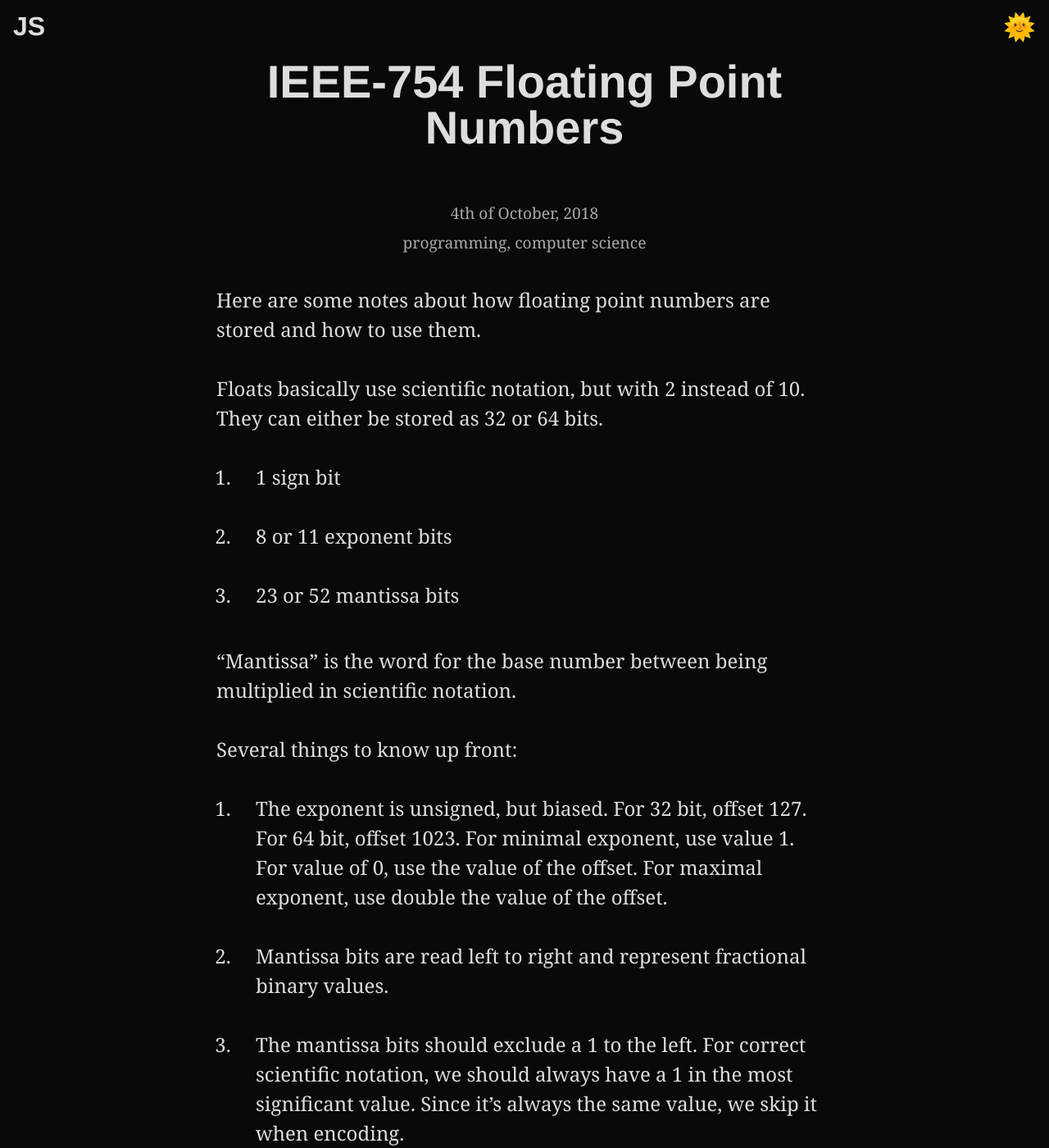
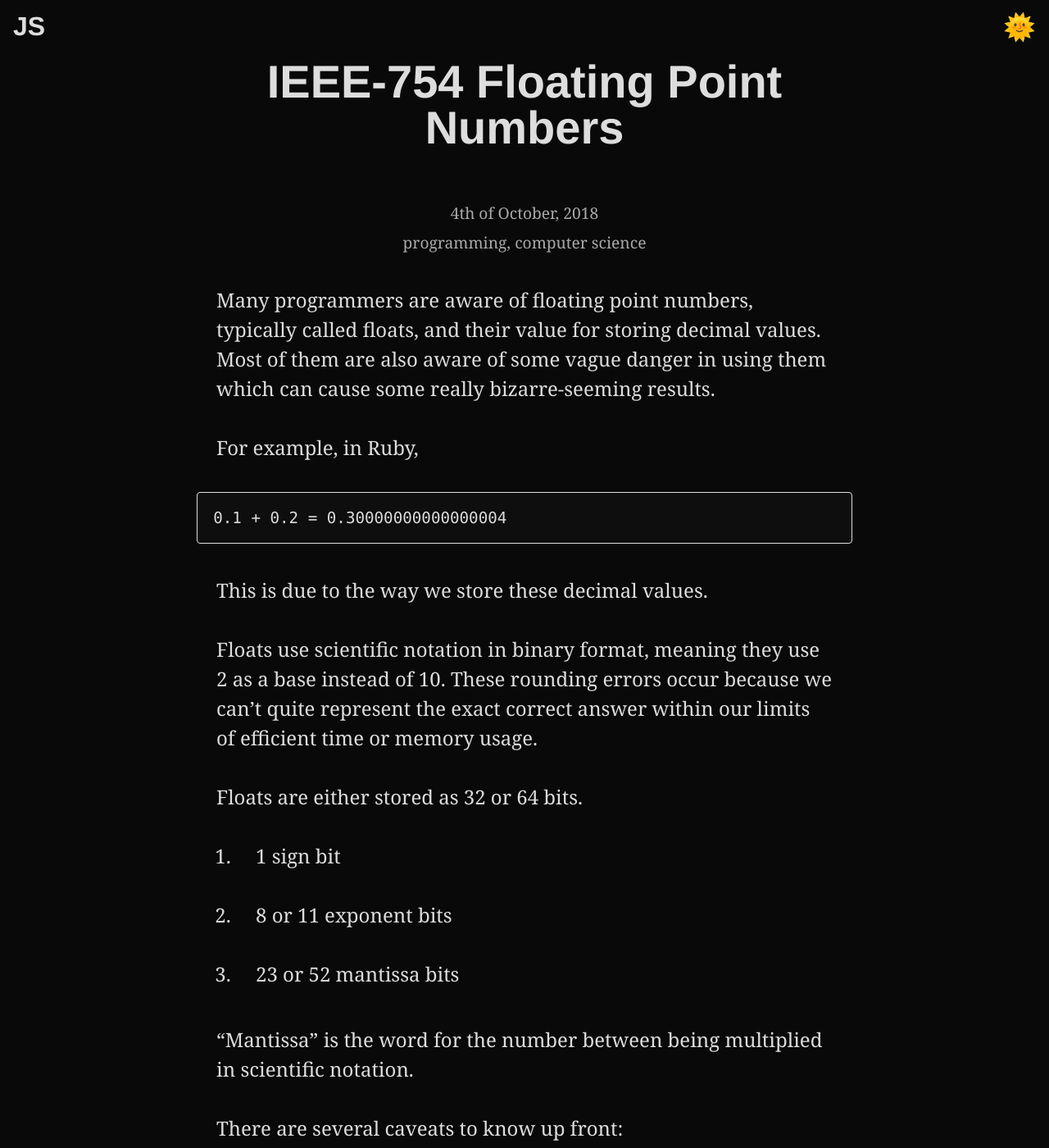
Before and after one commit to shreve/shreve.io, a Jekyll site: the page built from _posts/2018-10-4-ieee-754-float-point-numbers.md, in a window 1280 px wide and 1400 px high. Shown: the whole window at 82% size. Built offline with Jekyll 4.4.1, drawn with Linux system fonts in a browser that asks for light colours; some web fonts are replaced; comment, search, counter and statistics services are not loaded; some of the changed text lies outside the part shown.

Commit message:
Update floating point article, remove Sugu Toys

````diff
--- a/_layouts/page.html
+++ b/_layouts/page.html
@@ -37,7 +37,7 @@
         {{ content }}
       </div>
       <footer>
-        <span class="chunk">&copy; {{ site.time | date: '%Y' }} Jacob Evan Shreve</span>
+        <span class="chunk">&copy; {{ site.time | date: '%Y' }} Shreve Labs, LLC</span>
         <span class="chunk">Made with <span class="heart">&#x2764;</span> in Michigan</span>
       </footer>
     </div>
--- a/_posts/2018-10-4-ieee-754-float-point-numbers.md
+++ b/_posts/2018-10-4-ieee-754-float-point-numbers.md
@@ -7,11 +7,21 @@
 description: Some notes on how floating point numbers are stored and how to use them
 ---
 
-Here are some notes about how floating point numbers are stored and how to use
-them.
+Many programmers are aware of floating point numbers, typically called floats, and their value for storing decimal values.
+Most of them are also aware of some vague danger in using them which can cause some really bizarre-seeming results.
 
-Floats basically use scientific notation, but with 2 instead of 10. They can
-either be stored as 32 or 64 bits.
+For example, in Ruby,
+
+```
+0.1 + 0.2 = 0.30000000000000004
+```
+
+This is due to the way we store these decimal values.
+
+Floats use scientific notation in binary format, meaning they use 2 as a base instead of 10.
+These rounding errors occur because we can't quite represent the exact correct answer within our limits of efficient time or memory usage.
+
+Floats are either stored as 32 or 64 bits.
 
 1. 1 sign bit
 
@@ -19,24 +29,31 @@
 
 3. 23 or 52 mantissa bits
 
-"Mantissa" is the word for the base number between being multiplied in
+"Mantissa" is the word for the number between being multiplied in
 scientific notation.
 
-Several things to know up front:
+There are several caveats to know up front:
 
-1. The exponent is unsigned, but biased. For 32 bit, offset 127. For 64 bit,
-   offset 1023. For minimal exponent, use value 1. For value of 0, use the value
+1. The exponent is unsigned, but biased by 127 or 1023 depending on 32 or 64 bit.
+   This means
+   For minimal exponent, use value 1. For value of 0, use the value
    of the offset. For maximal exponent, use double the value of the offset.
 
-2. Mantissa bits are read left to right and represent fractional binary values.
+2. Mantissa bits are read left to right, contrary to typical binary, and represent fractional binary values.
 
 3. The mantissa bits should exclude a 1 to the left. For correct scientific
    notation, we should always have a 1 in the most significant value. Since it's
    always the same value, we skip it when encoding.
 
-## Encoding Example
+   For example, having 0.011 wouldn't make sense, so we left shift until there is a 1 and adjust the exponent.
 
-Encoding a decimal number to floating point
+## A Few Examples
+
+The following are a few examples of using floating point encoding by hand in order to better understand what's happening under the hood.
+
+### Encoding Example
+
+Let's encode the following number to floating point.
 
     -450.875
 
@@ -75,9 +92,9 @@
         1 10000111 11000010111000000000000
         Or, in hex 0xc3e17000
 
-## Addition Example
+### Addition Example
 
-Add together two floating point numbers
+Let's add together two floating point values after they are encoded.
 
     25.125 + -122.625
 
````
Also changed, not shown: index.html (+8 -14 lines).
